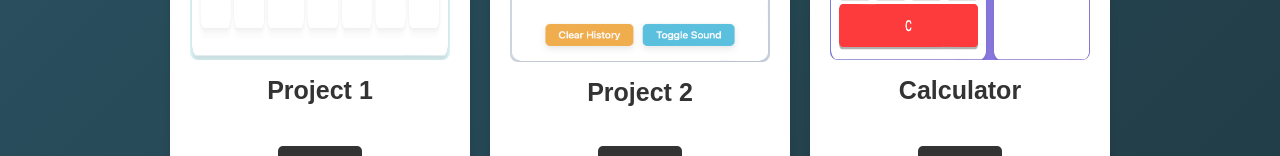
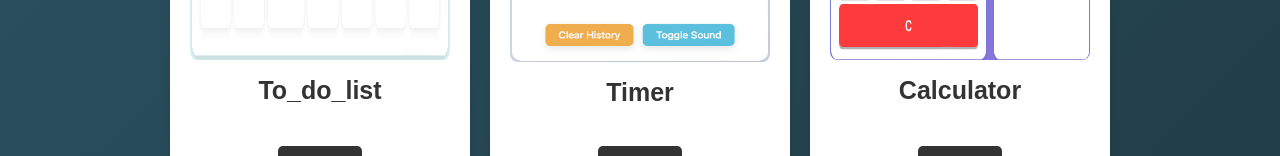
Before and after one commit to HyeonjunSon/My_Portfolio_website, a React (Create React App) app in the folder client/: page /projects in a window 1280 px wide. Shown: the part 446-602 px from the top of the page. Built offline with nearby package versions, Linux system fonts and the light colour scheme.

Commit message:
change the github link of timer and todolist

```diff
--- a/client/src/pages/Projects.js
+++ b/client/src/pages/Projects.js
@@ -5,16 +5,16 @@ import '../App.css'; // CSS 파일을 import합니다.
 function Projects() {
   const projectData = [
     {
-      title: "Project 1",
+      title: "To_do_list",
       description: "This is a description for Project 1.",
       image: "image1.jpg",
-      githubLink: "https://github.com/yourusername/project1",
+      githubLink: "https://github.com/HyeonjunSon/Side_Projects/tree/main/To_do_list",
     },
     {
-      title: "Project 2",
+      title: "Timer",
       description: "This is a description for Project 2.",
       image: "image2.jpg",
-      githubLink: "https://github.com/yourusername/project2",
+      githubLink: "https://github.com/HyeonjunSon/Side_Projects/tree/main/Timer",
     },
     {
       title: "Calculator",
```
